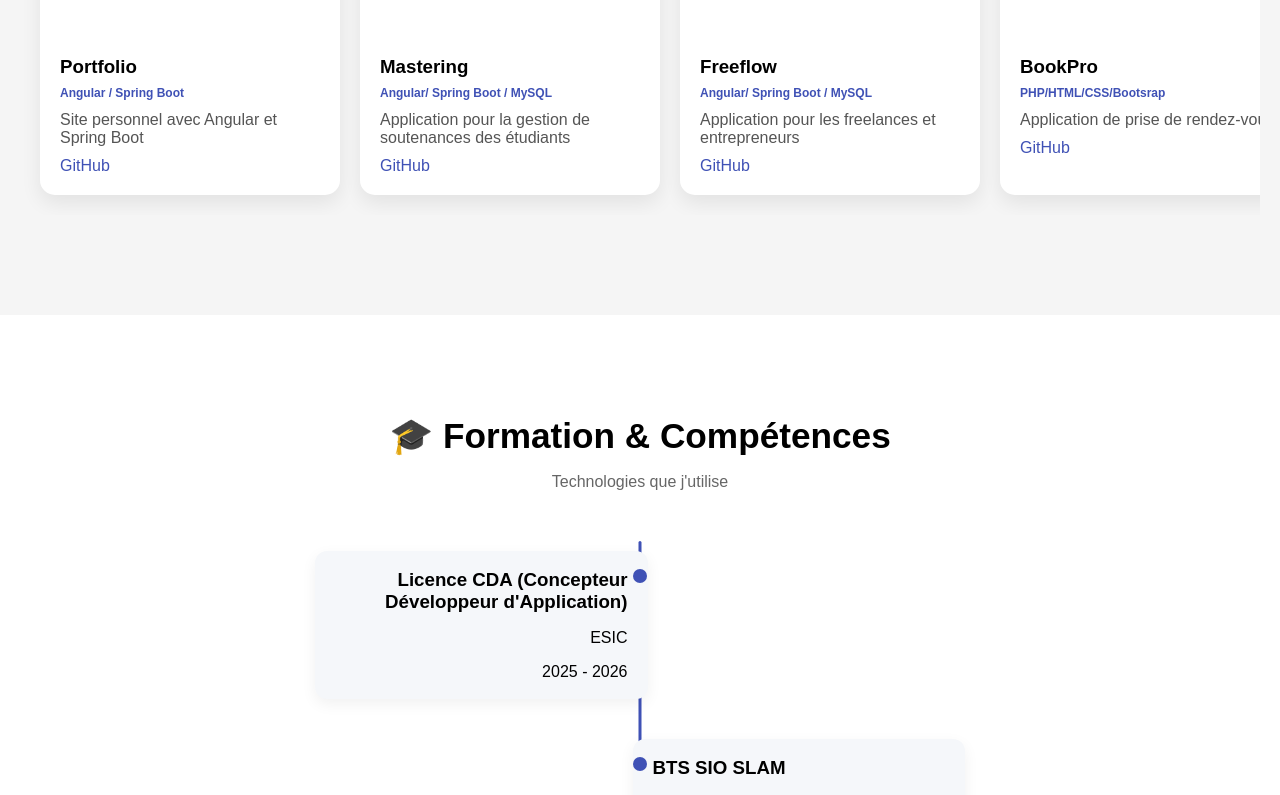
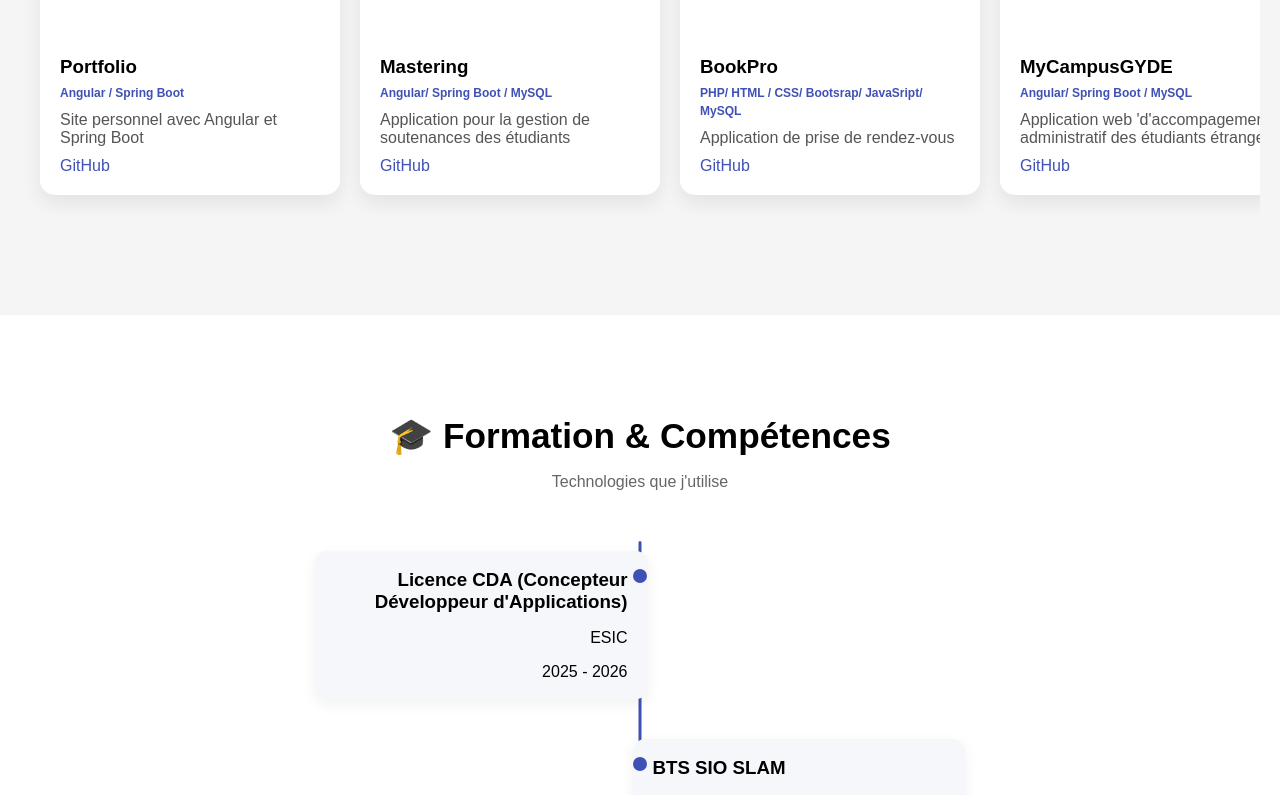
Before and after one commit to priscakebi/MonPortfolio, an Angular app: page /projects in a window 1280 px wide. Shown: the part 1142-1937 px from the top of the page. Built offline with nearby package versions, Linux system fonts and the light colour scheme.

Commit message:
news modifs

```diff
--- a/src/app/pages/education/education.html
+++ b/src/app/pages/education/education.html
@@ -9,6 +9,7 @@
       <div class="dot"></div>
       <div class="content">
         <h3>{{ f.title }}</h3>
+        <p class="description">{{ f.competences }}</p>
         <p>{{ f.school }}</p>
         <span>{{ f.year }}</span>
       </div>
--- a/src/app/pages/education/education.ts
+++ b/src/app/pages/education/education.ts
@@ -13,16 +13,34 @@ export class Education {
 
   formations = [
     {
-      title: "Licence CDA (Concepteur Développeur d'Application)",
-      school: 'ESIC',
-      year: '2025 - 2026'
-    },
+  title: "Licence CDA (Concepteur Développeur d'Applications)",
+  comptences: `• Concevoir l'architecture d'une application
+• Développer des applications sécurisées
+• Concevoir des bases de données relationnelles
+• Développer des interfaces utilisateur ergonomiques
+• Développer des API
+• Utiliser Git pour le travail collaboratif
+• Réaliser des tests fonctionnels et techniques
+• Déployer une application
+• Assurer la maintenance et les évolutions d'un logiciel
+• Appliquer les bonnes pratiques de développement`,
+  school: "ESIC",
+  year: "2025 - 2026"
+},
     {
       title: 'BTS SIO SLAM',
+      comptences: `• Concevoir une application
+• Développer une application web
+• Développer une application mobile (notions)
+• Administrer une base de données
+• Corriger et maintenir une application
+• Rédiger une documentation technique
+• Participer à la gestion d'un projet informatique
+• Mettre en œuvre une démarche de test`,
       school: 'ESIC',
       year: '2023 - 2025'
     },
-     {
+    {
       title: 'BTS Finance Comptabilité et Gestion et des Entreprises',
       school: 'CERCO',
       year: '2015 - 2017'
--- a/src/app/pages/projects/projects.ts
+++ b/src/app/pages/projects/projects.ts
@@ -15,23 +15,31 @@ export class Projects {
       title: 'Portfolio',
       description: 'Site personnel avec Angular et Spring Boot',
       tech: 'Angular / Spring Boot',
-    // image: 'assets/projects/portfolio.png',
-    github: '#',
+      // image: '',
+      github: 'https://github.com/priscakebi/MonPortfolio.git',
 
     },
     {
       title: 'Mastering',
       description: 'Application pour la gestion de soutenances des étudiants',
       tech: 'Angular/ Spring Boot / MySQL',
-    image: 'assets/projects/mast.png',
-    github: '#',
+      // image: '',
+      github: 'https://github.com/fenMel/MasteringWeb.git',
 
     },
     {
-    title: 'Freeflow',
-    description: 'Application pour les freelances et entrepreneurs',
+    title: 'BookPro',
+    description: 'Application de prise de rendez-vous',
+    tech: 'PHP/ HTML / CSS/ Bootsrap/ JavaSript/ MySQL',
+    // image: '',
+    github: 'https://github.com/priscakebi/BooKPro_web.git',
+
+  },
+{
+  title: 'MyCampusGYDE',
+    description: "Application web 'd'accompagement' administratif des étudiants étranges",
       tech: 'Angular/ Spring Boot / MySQL',
-    // image: 'assets/projects/todo.png',
+        // image: '',
         github: '#',
 
   },
@@ -40,8 +48,8 @@ export class Projects {
   title: 'BookPro',
     description: 'Application de prise de rendez-vous',
       tech: 'PHP/HTML/CSS/Bootsrap',
-    // image: 'assets/projects/todo.png',
-    github: '#',
+        // image: '',
+        github: 'https://github.com/priscakebi/BooKPro_web.git',
 
   }
 ];
```
Lines whose indentation alone changed are shown as unchanged.
